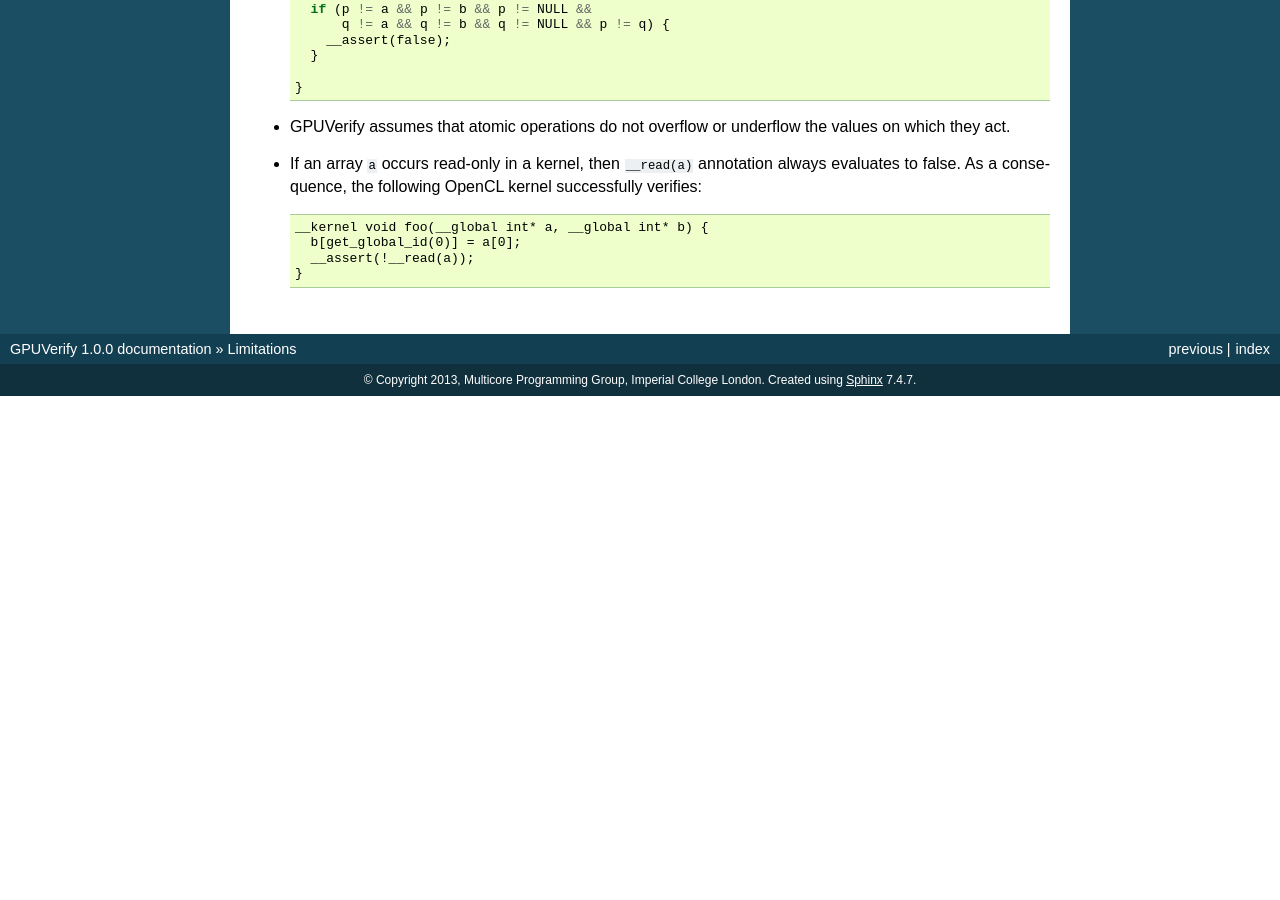
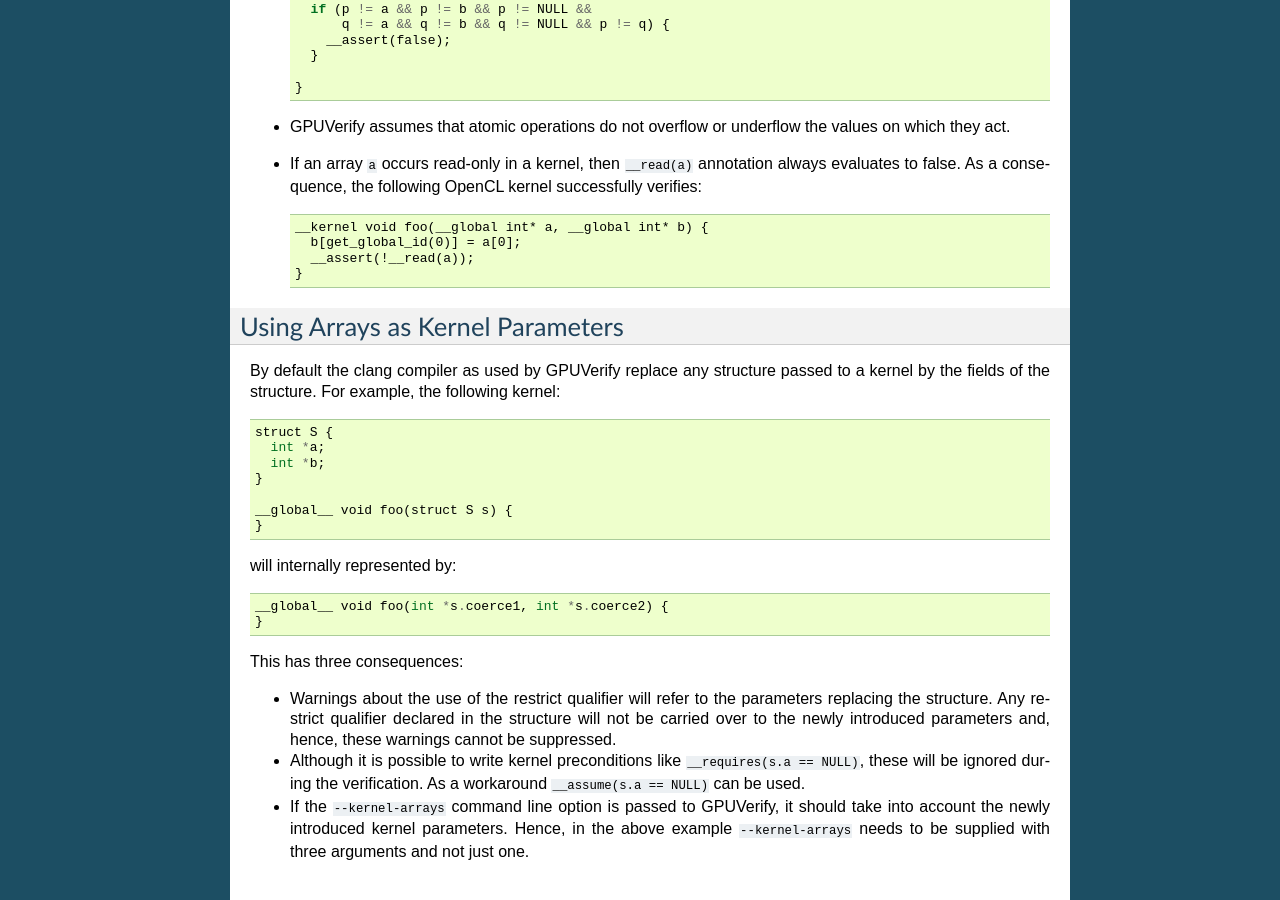
Before and after one commit to mc-imperial/gpuverify, a Sphinx documentation site: the page built from Documentation/limitations.rst, in a window 1280 px wide and 900 px high, scrolled down 740 px. Built offline with Sphinx 7.4.7, drawn with Linux system fonts in a browser that asks for light colours; formulas are drawn with MathJax 3; before the commit the page ends 1136 px from its top, so only the background shows below that; some of the changed text lies outside the part shown.

Commit message:
Add some notes on the use as structures as kernel parameters

```diff
--- a/Documentation/limitations.rst
+++ b/Documentation/limitations.rst
@@ -1,7 +1,6 @@
 ===========
 Limitations
 ===========
-
 
 Known Sources of Unsoundness in GPUVerify
 -----------------------------------------
@@ -59,3 +58,38 @@
       b[get_global_id(0)] = a[0];
       __assert(!__read(a));
     }
+
+Using Arrays as Kernel Parameters
+---------------------------------
+
+By default the clang compiler as used by GPUVerify replace any structure passed
+to a kernel by the fields of the structure. For example, the following kernel::
+
+  struct S {
+    int *a;
+    int *b;
+  }
+
+  __global__ void foo(struct S s) {
+  }
+
+will internally represented by::
+
+  __global__ void foo(int *s.coerce1, int *s.coerce2) {
+  }
+
+This has three consequences:
+
+* Warnings about the use of the restrict qualifier will refer to the parameters
+  replacing the structure. Any restrict qualifier declared in the structure
+  will not be carried over to the newly introduced parameters and, hence,
+  these warnings cannot be suppressed.
+
+* Although it is possible to write kernel preconditions like
+  ``__requires(s.a == NULL)``, these will be ignored during the verification.
+  As a workaround ``__assume(s.a == NULL)`` can be used.
+
+* If the ``--kernel-arrays`` command line option is passed to GPUVerify, it
+  should take into account the newly introduced kernel parameters. Hence, in
+  the above example ``--kernel-arrays`` needs to be supplied with three
+  arguments and not just one.
```
